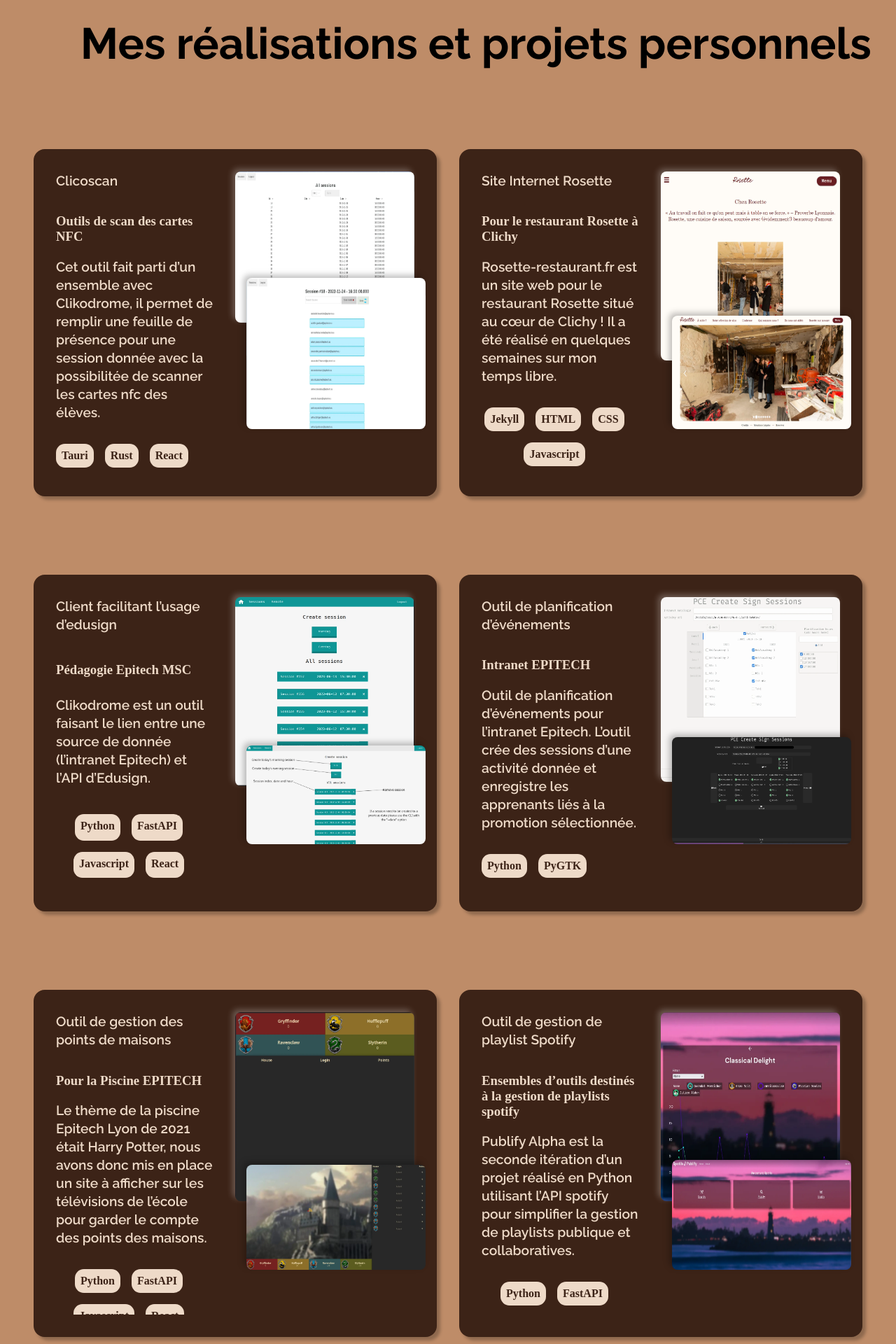
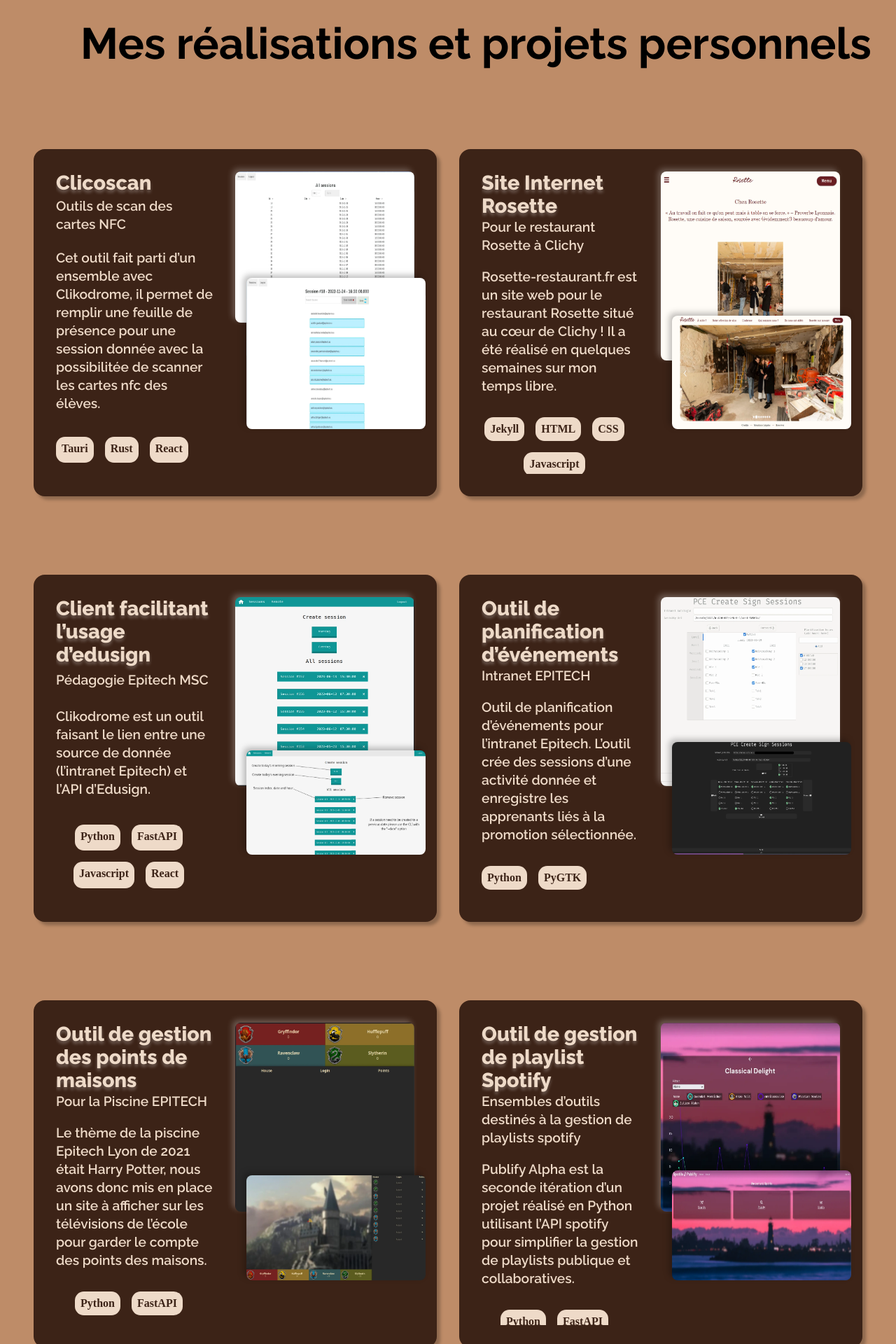
Before and after one commit to JulienAldon/Portfolio, a Jekyll site: the page built from index.markdown, in a window 1280 px wide. Shown: the part 1822-3742 px from the top of the page at 70% size. Built offline with Jekyll 4.4.1, drawn with Linux system fonts in a browser that asks for light colours; nearby versions of some CDN libraries; some of the changed text lies outside the part shown.

Commit message:
Update css h2 and h3

```diff
--- a/assets/css/main.css
+++ b/assets/css/main.css
@@ -330,7 +330,7 @@ a {
   margin-bottom: 3rem;
 }
 
-#projets div a .projecttext h1 {
+#projets div a .projecttext h2 {
   font-family: "Raleway";
   font-style: normal;
   font-weight: 800;
@@ -341,7 +341,7 @@ a {
   margin: 0rem;
 }
 
-#projets div a .projecttext h2 {
+#projets div a .projecttext h3 {
   font-family: "Raleway";
   font-style: normal;
   font-weight: 600;
```
